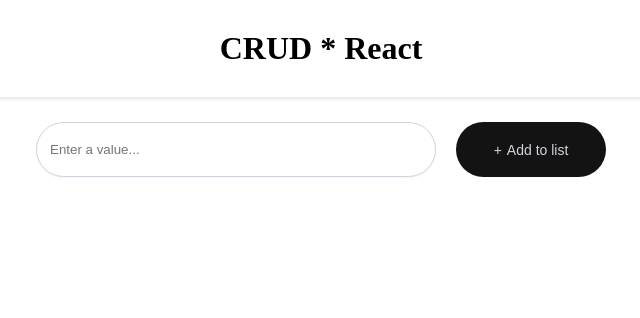
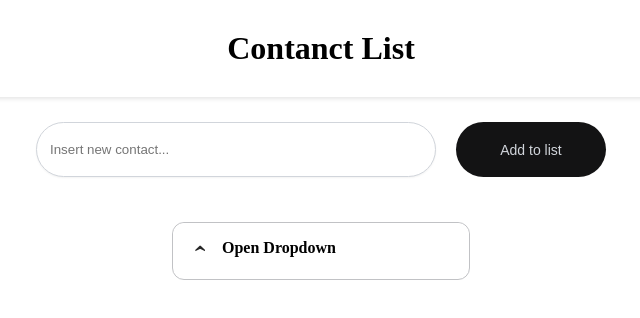
Before and after one commit to Alirezza1375/react-crud, a React (Vite) app: page / in a window 1280 px wide. Shown: the top 318 px of the page, without its empty margins (319-959 px from the left). Built offline with nearby package versions, Linux system fonts and the light colour scheme.

Commit message:
A functional dropdown added

```diff
--- a/package.json
+++ b/package.json
@@ -10,8 +10,12 @@
     "preview": "vite preview"
   },
   "dependencies": {
+    "@emotion/react": "^11.14.0",
+    "@emotion/styled": "^11.14.0",
+    "@mui/material": "^7.0.2",
     "react": "^19.0.0",
-    "react-dom": "^19.0.0"
+    "react-dom": "^19.0.0",
+    "uuid": "^11.1.0"
   },
   "devDependencies": {
     "@eslint/js": "^9.21.0",
--- a/src/components/Header.jsx
+++ b/src/components/Header.jsx
@@ -1,9 +1,7 @@
-
-
 export default function Header() {
-    return (
-        <header className="header">
-            <h1 className="header-text">CRUD * React</h1>
-        </header>
-    )
+  return (
+    <header className="header">
+      <h1 className="header-text">Contanct List</h1>
+    </header>
+  );
 }
--- a/src/components/Kit/Button.jsx
+++ b/src/components/Kit/Button.jsx
@@ -1,12 +1,12 @@
-
-export default function Button (props) {
+export default function Button(props) {
   return (
     <button
-            onClick={props.onClick}
+      onClick={props.disabled ? () => {} : props.onClick}
       type={props.type}
       className={props.className}
+      style={props.disabled ? { cursor: "not-allowed", opacity: 0.5 } : {}}
     >
       {props.children}
     </button>
-    )
+  );
 }
--- a/src/components/Kit/Input.jsx
+++ b/src/components/Kit/Input.jsx
@@ -1,7 +1,7 @@
-
-export default function Input (props) {
+export default function Input(props) {
   return (
     <input
+      onKeyDown={props.onKeyDown}
       type={props.type}
       className={props.className}
       name={props.name}
@@ -9,5 +9,5 @@
       onChange={props.onChange}
       value={props.value}
     />
-    )
+  );
 }
--- a/src/components/Main.jsx
+++ b/src/components/Main.jsx
@@ -1,123 +1,210 @@
-import React from "react";
+import React, { useState } from "react";
+import { v4 as uuidv4 } from "uuid";
 import Input from "./Kit/Input";
-import Button from "./Kit/button";
+import Button from "./Kit/Button";
+import Chip from "@mui/material/Chip";
 
 export default function Main() {
+  const [editingContact, setEditingContact] = useState(null);
+  const [inputValue, setInputValue] = useState("");
+  const [contacts, setContacts] = useState([]);
+  const [selectedItem, setSelectedItem] = useState([]);
 
-    const [inputValue, setInputValue] = React.useState("");
-    const [items, setItems] = React.useState([]);
-    const [editingIndex, setEditingIndex] = React.useState(null);
-    const [inputClassName, setInputClassName] = React.useState("input")
-    const [buttonClassName, setButtonClassName] = React.useState("addButton")
-    const [originalValue, setOriginalValue] = React.useState("")
-    const [placeholder, setPlaceholder] = React.useState("Enter a value...")
-
-
-
-    const handleChange = (e) => {
-        const newValue = e.target.value;
-        setInputValue(newValue)
-
-        if (editingIndex !== null && newValue !== originalValue) {
-            setButtonClassName("save-button")
-        } else if (editingIndex !== null && newValue === originalValue) {
-            setButtonClassName("hidden-save-button")
+  const handleKeyDown = (e) => {
+    if (e.key === "Enter") {
+      if (editingContact) {
+        handleEditContact();
       } else {
-            setButtonClassName("addButton")
+        handleAddToList();
+      }
     }
   };
 
+  const handleChange = (e) => {
+    setInputValue(e.target.value);
+  };
 
-    const handleAddTolist = function (e) {
-        e.preventDefault();
-        if(inputValue === "") {
-            setInputClassName("input-error")
-            setPlaceholder("Input cannot be empty!")
-        } else if (editingIndex !== null) {
-            const updatedItems = items.map((item, i) =>
-                editingIndex === i ? {...item, value: inputValue} : item
-            )
-            setItems(updatedItems);
-            setInputClassName("input");
-            setEditingIndex(null);
-            setPlaceholder("Enter a value...")
-            setButtonClassName("addButton")
-        } else {
-            const newItem = {
-                value: inputValue,
-                backgroundColor: "transparent"
-            }
-            setItems(prevItems => [...prevItems, newItem])
-        }
+  const handleAddToList = () => {
+    const newContact = {
+      name: inputValue,
+      color: "#ffffff",
+      id: uuidv4(),
+    };
+    setContacts((prevContacts) => [...prevContacts, newContact]);
     setInputValue("");
   };
 
-    function handleDeleteButton (index) {
-        const updatedItems = items.filter((_,i) => i !== index)
-        setItems(updatedItems)
-        if (editingIndex === index) {
-            setEditingIndex(null)
-        };
+  const handleDelete = (contact) => {
+    setContacts(contacts.filter((c) => c.id !== contact.id));
   };
 
-    function handleColorButton (index) {
-        const color = prompt("Pick a background color")
-        if (color === "") {
-            alert("You must enter a valid color!")
-        } else if (color === null) {
-            alert("Prompt was canceled!")
-        } else if (editingIndex === index) {
-            setEditingIndex(null)
-        } else {
-            const updatedItems = items.map((item, i) =>
-                index === i ? {...item, backgroundColor: color} : item
-            )
-            setItems(updatedItems);
+  const handleColorChange = (contact) => {
+    const newColor = prompt("Pick a background color");
+    const updatedContactColor = contacts.map((c) =>
+      c.id === contact.id ? { ...contact, color: newColor } : c
+    );
+    setContacts(updatedContactColor);
+  };
+
+  const handleEdit = (contact) => {
+    setEditingContact(contact);
+    setInputValue(contact.name);
+  };
+
+  const handleEditContact = () => {
+    const editedContactList = contacts.map((contact) => {
+      return editingContact.id === contact.id
+        ? { ...editingContact, name: inputValue }
+        : contact;
+    });
+    setContacts(editedContactList);
+    setEditingContact(null);
+    setInputValue("");
+  };
+
+  // dropdown task
+  // when user chooses an item from dropdown,
+  // it must be displayed on the box, as a deletable chip ** and be hidden in dropdown.
+  // and when user deletes the item from box, it will be appear agein in dropdown!
+  //for that i need to have an array too add the chosen items in it,
+  // and then, inside the box div, map in this array and show the items as i want! ;)
+
+  const provinces = [
+    {
+      id: 1,
+      name: "Alborz",
+      cities: [{ name: "tehran" }, { name: "karaj" }, { name: "shahriyar" }],
+    },
+    {
+      id: 2,
+      name: "Hormozgan",
+      cities: [{ name: "bandarAbas" }, { name: "qeshm" }, { name: "kish" }],
+    },
+    {
+      id: 3,
+      name: "Ardabil",
+      Cities: [{ name: "Ardabil" }, { name: "Parsabad" }, { name: "Khalkhal" }],
+    },
+    {
+      id: 4,
+      name: "Bushehr",
+      Cities: [{ name: "Bushehr" }, { name: "Jam" }, { name: "Bank" }],
+    },
+  ];
+
+  const handleSelectedItems = (index) => {
+    provinces.map((p, i) => {
+      if (index === i) {
+        setSelectedItem((previtem) => [...previtem, p.name]);
       }
-    }
+    });
+  };
 
-    function handleEditButton (index) {
-        setButtonClassName("hidden-save-button")
-        const prevValue = items.find((_,i) => index === i)?.value || "";
-        setEditingIndex(index)
-        setOriginalValue(prevValue)
-        setInputValue(prevValue)
-
-    }
+  const handleItemDelete = (i) => {
+    setSelectedItem(selectedItem.filter((_, index) => i !== index));
+  };
 
   return (
     <main className="main">
       <div className="input-container">
         <Input
-                    type= "text"
-                    placeholder= {placeholder}
-                    name= "value"
-                    className= {inputClassName}
-                    onChange= {handleChange}
+          onKeyDown={handleKeyDown}
+          type="text"
+          className="input"
+          placeholder={
+            editingContact ? "editing contact value" : "Insert new contact..."
+          }
+          name="value"
           value={inputValue}
+          onChange={handleChange}
         />
         <Button
-                    type= "submit"
-                    onClick= {handleAddTolist}
-                    className= {buttonClassName}
+          disabled={editingContact?.name === inputValue}
+          onClick={editingContact ? handleEditContact : handleAddToList}
+          type="submit"
+          className="addButton"
         >
-                    Add to list
+          {editingContact ? "Edit" : "Add to list"}
         </Button>
       </div>
       <ul className="list">
-            {items.map((item, index) => (
-                    <li key={index} className="list-item" style={{backgroundColor: item.backgroundColor}}>
-                        <h3 className="item-text">{item.value}</h3>
+        {contacts.map((contact, index) => (
+          <li
+            className="list-item"
+            key={index}
+            style={{ backgroundColor: contact.color }}
+          >
+            <h3 className="item-text">
+              <p className="text">{contact.name}</p>
+            </h3>
             <div className="button-container">
-                            <Button onClick={() => handleDeleteButton(index)} className="item-buttons delete-button" type="submit" >X</Button>
-                            <Button onClick={() => handleColorButton(index)} className="item-buttons color-button" type="submit" >Color</Button>
-                            <Button onClick={(e) => handleEditButton(index, e)} className="item-buttons edit-button" type="submit" >Edit</Button>
+              <Button
+                onClick={() => handleDelete(contact)}
+                type="submit"
+                className="item-buttons delete-button"
+              >
+                X
+              </Button>
+              <Button
+                onClick={() => handleColorChange(contact)}
+                type="submit"
+                className="item-buttons color-button"
+              >
+                Color
+              </Button>
+              <Button
+                onClick={(e) => handleEdit(contact, e)}
+                type="submit"
+                className="item-buttons edit-button"
+              >
+                Edit
+              </Button>
             </div>
           </li>
-
         ))}
       </ul>
 
+      {selectedItem && selectedItem.length > 0 ? (
+        <fieldset className="display-box-container">
+          <legend>Proviences</legend>
+          {selectedItem.map((item, i) => (
+            <Chip key={i} label={item} onDelete={() => handleItemDelete(i)} />
+          ))}
+        </fieldset>
+      ) : (
+        ""
+      )}
+
+      <div className="dropdown-container">
+        <div className="dropdown">
+          <input
+            hidden=""
+            className="sr-only"
+            name="state-dropdown"
+            id="state-dropdown"
+            type="checkbox"
+          />
+          <label
+            aria-label="dropdown scrollbar"
+            htmlFor="state-dropdown"
+            className="trigger"
+          ></label>
+
+          <ul className="list webkit-scrollbar" role="list" dir="auto">
+            {provinces.map((province, index) => (
+              <li
+                onClick={() => handleSelectedItems(index)}
+                key={index}
+                className="listitem"
+                role="listitem"
+                style={{ cursor: "pointer" }}
+              >
+                {!selectedItem.includes(province.name) ? province.name : ""}
+              </li>
+            ))}
+          </ul>
+        </div>
+      </div>
     </main>
-    )
+  );
 }
--- a/src/index.css
+++ b/src/index.css
@@ -2,8 +2,6 @@
   box-sizing: border-box;
   margin: 0;
 }
-
-
 
 .main {
   margin-top: 25px;
@@ -24,11 +22,9 @@
   background-color: #ffffff;
 }
 
-
-
 .input {
   border-radius: 60px;
-  border: 1px solid #D1D5DB;
+  border: 1px solid #d1d5db;
   box-shadow: 0px 1px 2px 0px rgba(0, 0, 0, 0.05);
   padding: 9px 13px;
   flex-grow: 1;
@@ -57,17 +53,12 @@
   border-radius: 60px;
   border: none;
   background-color: #131314;
-  color: #D1D5DB;
+  color: #d1d5db;
   width: 150px;
   font-size: 0.875rem;
   cursor: pointer;
   height: 55px;
   margin-left: 20px;
-}
-
-.addButton::before {
-  content: "+";
-  margin-right: 5px;
 }
 
 .addButton:active {
@@ -86,11 +77,9 @@
   cursor: pointer;
 }
 
-
-
 .save-button::before {
   content: "Save";
-  color: #D1D5DB;
+  color: #d1d5db;
   font-size: 0.875rem;
   position: absolute;
   transform: translate(-50%, -50%);
@@ -101,7 +90,6 @@
 .hidden-save-button {
   display: none;
 }
-
 
 .list {
   width: 600px;
@@ -117,14 +105,14 @@
   box-shadow: 0px 1px 2px 0px rgba(0, 0, 0, 0.05);
   margin-bottom: 15px;
   height: 50px;
- }
+}
 
 .item-text {
   width: 70%;
   padding-right: 15px;
   padding-left: 15px;
   font-size: 17px;
-  font-family: 'Poppins', sans-serif;
+  font-family: "Poppins", sans-serif;
   font-weight: 400;
 }
 
@@ -160,7 +148,6 @@
   font-weight: bold;
 }
 
-
 .delete-button:active,
 .color-button:active,
 .edit-button:active {
@@ -170,16 +157,164 @@
   transition: all 0.3s ease;
 }
 
-
 .delete-button:hover {
   background-color: red;
 }
 
-
 .color-button:hover {
-  background: linear-gradient(to left, violet, indigo, blue, green, yellow, orange, red);
+  background-color: orangered;
 }
 
 .edit-button:hover {
   background-color: green;
 }
+
+/* From Uiverse.io by ilkhoeri */
+.dropdown {
+  border: 1px solid #c1c2c5;
+  border-radius: 12px;
+  transition: all 300ms;
+  display: flex;
+  flex-direction: column;
+  min-height: 58px;
+  background-color: white;
+  overflow: hidden;
+  position: relative;
+  inset-inline: auto;
+  max-width: 298px;
+  min-width: 298px;
+}
+.dropdown input:where(:checked) ~ .list {
+  opacity: 1;
+  transform: translateY(-3rem) scale(1);
+  transition: all 500ms ease;
+  margin-top: 32px;
+  padding-top: 4px;
+  margin-bottom: -32px;
+}
+.dropdown input:where(:not(:checked)) ~ .list {
+  opacity: 0;
+  transform: translateY(3rem);
+  margin-top: -100%;
+  user-select: none;
+  height: 0px;
+  max-height: 0px;
+  min-height: 0px;
+  pointer-events: none;
+  transition: all 500ms ease-out;
+}
+.trigger {
+  cursor: pointer;
+  list-style: none;
+  -webkit-user-select: none;
+  -moz-user-select: none;
+  user-select: none;
+  font-weight: 600;
+  color: inherit;
+  width: 100%;
+  display: flex;
+  align-items: center;
+  flex-flow: row;
+  gap: 1rem;
+  padding: 1rem;
+  height: max-content;
+  position: relative;
+  z-index: 99;
+  border-radius: inherit;
+  background-color: white;
+}
+.sr-only {
+  position: absolute;
+  width: 1px;
+  height: 1px;
+  padding: 0;
+  margin: -1px;
+  overflow: hidden;
+  clip: rect(0, 0, 0, 0);
+  white-space: nowrap;
+  border-width: 0;
+}
+.dropdown input:where(:checked) + .trigger {
+  margin-bottom: 1rem;
+}
+.dropdown input:where(:checked) + .trigger:before {
+  rotate: 90deg;
+  transition-delay: 0ms;
+}
+.dropdown input:where(:checked) + .trigger::after {
+  content: "Close Dropdown";
+}
+
+.trigger:before,
+.trigger::after {
+  position: relative;
+  display: flex;
+  justify-content: center;
+  align-items: center;
+}
+.trigger:before {
+  content: "›";
+  rotate: -90deg;
+  width: 17px;
+  height: 17px;
+  color: #262626;
+  border-radius: 2px;
+  font-size: 26px;
+  transition: all 350ms ease;
+  transition-delay: 85ms;
+}
+.trigger::after {
+  content: "Open Dropdown";
+}
+.list {
+  height: 100%;
+  max-height: 20rem;
+  width: calc(100% - calc(var(--w-scrollbar) / 2));
+  display: grid;
+  grid-auto-flow: row;
+  overflow: hidden auto;
+  gap: 1rem;
+  padding: 0 1rem;
+  margin-right: -8px;
+  --w-scrollbar: 8px;
+}
+.listitem {
+  height: 100%;
+  width: calc(100% + calc(calc(var(--w-scrollbar) / 2) + var(--w-scrollbar)));
+  list-style: none;
+}
+
+.webkit-scrollbar::-webkit-scrollbar {
+  width: var(--w-scrollbar);
+  height: var(--w-scrollbar);
+  border-radius: 9999px;
+}
+.webkit-scrollbar::-webkit-scrollbar-track {
+  background: #0000;
+}
+.webkit-scrollbar::-webkit-scrollbar-thumb {
+  background: #0000;
+  border-radius: 9999px;
+}
+.webkit-scrollbar:hover::-webkit-scrollbar-thumb {
+  background: #c1c2c5;
+}
+
+.dropdown-container {
+  margin-top: 25px;
+  display: flex;
+  justify-content: center;
+}
+
+.display-box {
+  margin-top: 20px;
+  margin-bottom: 10px;
+  border: 1px solid black;
+  padding: 10px;
+}
+
+.display-box-container {
+  display: flex;
+  justify-content: center;
+  gap: 10px;
+}
```
Also changed, not shown: 1 other file (tests, documents, lock files or other folders). Lines whose indentation alone changed are shown as unchanged.
